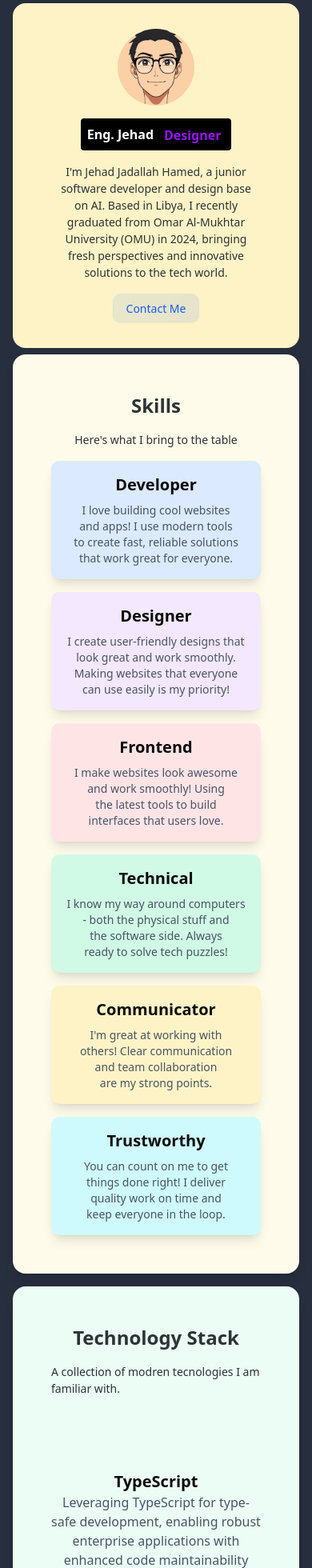
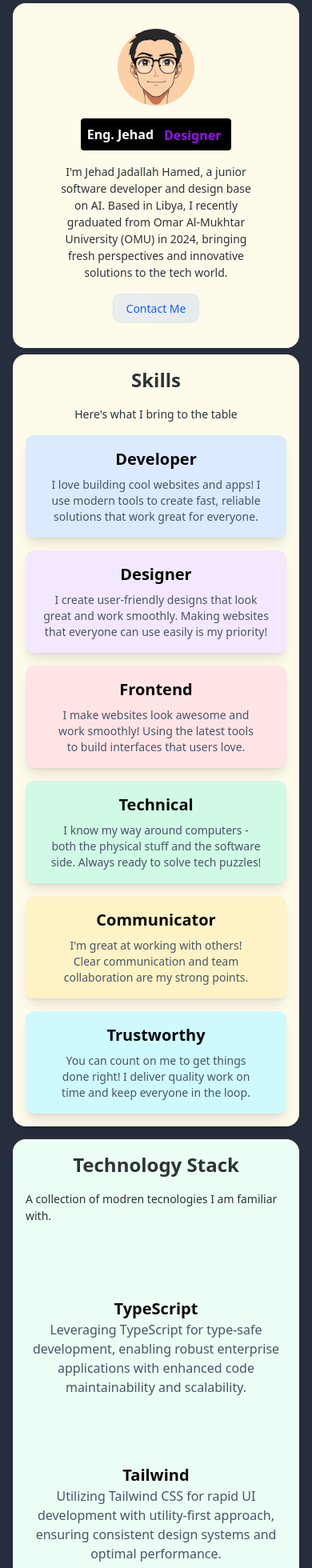
Before and after one commit to GEHAD001/portfolio, a Next.js app: page / in a window 390 px wide. Shown: the top 1960 px of the page at 80% size. Built offline with nearby package versions, Linux system fonts and the light colour scheme; some icons are missing; what tailwindcss-motion would draw is missing.

Commit message:
recoloring sections, add animations

```diff
--- a/src/app/globals.css
+++ b/src/app/globals.css
@@ -218,3 +218,30 @@
     @apply bg-background text-foreground;
   }
 }
+
+@utility typing-9 {
+  & {
+    animation:
+      typing 2s steps(9) infinite,
+      blink-caret 1s infinite;
+  }
+}
+
+@keyframes typing {
+  0% {
+    max-width: 0ch;
+  }
+  100% {
+    max-width: 9ch;
+  }
+}
+
+@keyframes blink-caret {
+  0%,
+  100% {
+    border-right: none;
+  }
+  50% {
+    border-right: 3px solid orange;
+  }
+}
--- a/src/components/Sections/ContentSection.tsx
+++ b/src/components/Sections/ContentSection.tsx
@@ -10,17 +10,17 @@ import { memo } from "react";
 function ContentSectionMemo() {
   return (
     <Section id="Content" className="flex-col-center gap-4">
-      <SkillsSection className="w-full rounded-2xl bg-amber-50 p-12 shadow-lg md:p-16" />
+      <SkillsSection className="w-full rounded-2xl bg-amber-50 p-4 shadow-lg sm:p-8 md:p-16" />
 
-      <TechStackSection className="w-full rounded-2xl bg-emerald-50 p-12 shadow-lg md:p-16" />
+      <TechStackSection className="w-full rounded-2xl bg-emerald-50 p-4 shadow-lg sm:p-8 md:p-16" />
 
-      <ProjectsSection className="w-full rounded-2xl bg-rose-50 p-12 shadow-lg md:p-16" />
+      <ProjectsSection className="w-full rounded-2xl bg-teal-50 p-4 shadow-lg sm:p-8 md:p-16" />
 
-      <DeveloperSection className="w-full rounded-2xl p-12 shadow-lg md:p-16" />
+      <DeveloperSection className="w-full rounded-2xl p-4 shadow-lg sm:p-8 md:p-16" />
 
-      <DesignerSection className="w-full rounded-2xl bg-purple-50 p-12 shadow-lg md:p-16" />
+      <DesignerSection className="w-full rounded-2xl bg-orange-50 p-4 shadow-lg sm:p-8 md:p-16" />
 
-      <ContactSection className="w-full rounded-2xl bg-indigo-50 p-12 shadow-lg md:p-16" />
+      <ContactSection className="w-full rounded-2xl bg-indigo-50 p-4 shadow-lg sm:p-8 md:p-16" />
     </Section>
   );
 }
--- a/src/components/Sections/DesignerSection.tsx
+++ b/src/components/Sections/DesignerSection.tsx
@@ -34,11 +34,11 @@ function DesignerSectionMemo({ className }: { className?: string }) {
       <div className="relative">
         <motion.div
           style={{ y }}
-          className="shadow-md, rounded-xl border-2 bg-gradient-to-r from-purple-100 to-purple-200 p-12 text-3xl will-change-transform"
+          className="shadow-md, rounded-xl border-2 bg-gradient-to-r from-orange-100 to-orange-200 p-12 text-3xl will-change-transform"
         >
           <h1>
             What to Expect From me as{" "}
-            <span className="text-purple-600">Designer</span>
+            <span className="text-orange-600">Designer</span>
           </h1>
         </motion.div>
       </div>
@@ -46,10 +46,10 @@ function DesignerSectionMemo({ className }: { className?: string }) {
         {designerException.map(({ title, description }) => (
           <div
             key={title}
-            className="flex-col-center gap-2 rounded-xl border-2 border-purple-200 bg-white/50 p-8 shadow-sm transition-colors duration-300 hover:bg-purple-50 hover:shadow-md"
+            className="flex-col-center relative gap-2 rounded-xl border-2 border-orange-200 bg-white/50 p-8 shadow-sm transition-colors duration-300 hover:bg-orange-100 hover:shadow-md"
           >
-            <h1 className="text-2xl font-semibold text-purple-800">{title}</h1>
-            <p className="text-sm text-purple-900/80">{description}</p>
+            <h1 className="text-2xl font-semibold text-orange-800">{title}</h1>
+            <p className="text-sm text-orange-900/80">{description}</p>
           </div>
         ))}
       </div>
--- a/src/components/Sections/DeveloperSection.tsx
+++ b/src/components/Sections/DeveloperSection.tsx
@@ -11,7 +11,7 @@ function DeveloperSectionMemo({ className }: { className?: string }) {
     <Section className={cn("flex-col-center bg-blue-50", className)}>
       <H2 className="mb-4 font-bold">
         How I Work as a{" "}
-        <span className="bg-gradient-to-r from-blue-500 to-blue-700 bg-clip-text text-transparent">
+        <span className="typing-9 inline-flex overflow-hidden bg-gradient-to-r from-blue-500 to-blue-700 bg-clip-text text-nowrap text-transparent">
           Developer
         </span>
       </H2>
--- a/src/components/Sections/HeroSection.tsx
+++ b/src/components/Sections/HeroSection.tsx
@@ -1,3 +1,4 @@
+"use client";
 import React, { memo } from "react";
 import Section from "@/components/Section";
 import Avatar from "@/components/Avatar";
@@ -5,16 +6,28 @@ import P from "@/components/P";
 import TextTransition from "@/components/TextTransition";
 import Wrapper from "../Wrapper";
 import { DialogContact } from "../DialogContact";
+import { useScroll, motion, useTransform } from "motion/react";
 
 // Note: Most Websites Ignore define Height at all.
 
 function HeroSectionMemo() {
+  const { scrollY } = useScroll();
+  const backgroundColor = useTransform(
+    scrollY,
+    Array.from({ length: 6 }, (_, i) => 500 * i + 1),
+    ["#fffbeb", "#ecfdf5", "#f0fdfa", "#ffffff", "#fff7ed", "#fff7ed"],
+  );
   return (
     <>
       <Section id="Hero" className="relative">
         <Wrapper className="relative xl:min-h-full">
           {/* Sticky Content */}
-          <Wrapper className="flex-col-center gap-4 rounded-2xl bg-amber-100 p-[clamp(1rem,__6vw,__1.125rem)] py-8 text-center xl:sticky xl:top-4 xl:py-12">
+          <Wrapper className="flex-col-center relative gap-4 overflow-hidden rounded-2xl p-[clamp(1rem,__6vw,__1.125rem)] py-8 text-center xl:sticky xl:top-4 xl:py-12">
+            <motion.div
+              style={{ backgroundColor }}
+              className="absolute inset-0 -z-10 will-change-auto"
+            ></motion.div>
+
             <Avatar />
             <div className="flex-col-center">
               <TextTransition
--- a/src/components/Sections/TechStackSection.tsx
+++ b/src/components/Sections/TechStackSection.tsx
@@ -20,7 +20,7 @@ function TechStackSectionMemo({ className }: { className?: string }) {
         <H2 className="mb-4 font-bold">Technology Stack</H2>
         <P>A collection of modren tecnologies I am familiar with.</P>
       </div>
-      <Wrapper>
+      <Wrapper className="flex-col-center gap-2 md:gap-0">
         {techs.map(({ name, description, Icon }) => (
           <motion.div
             key={name}
```
Also changed, not shown: public/T.png (added), public/background.png (deleted).
